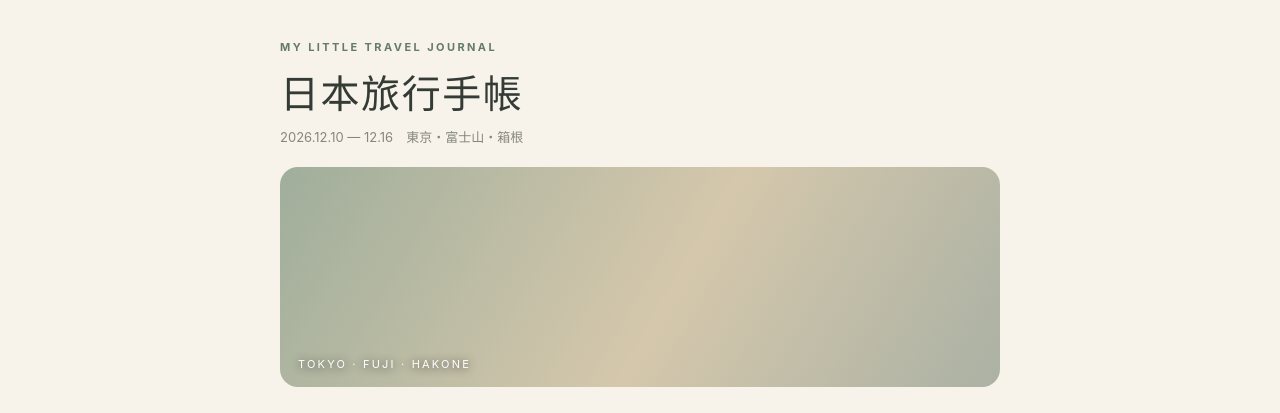
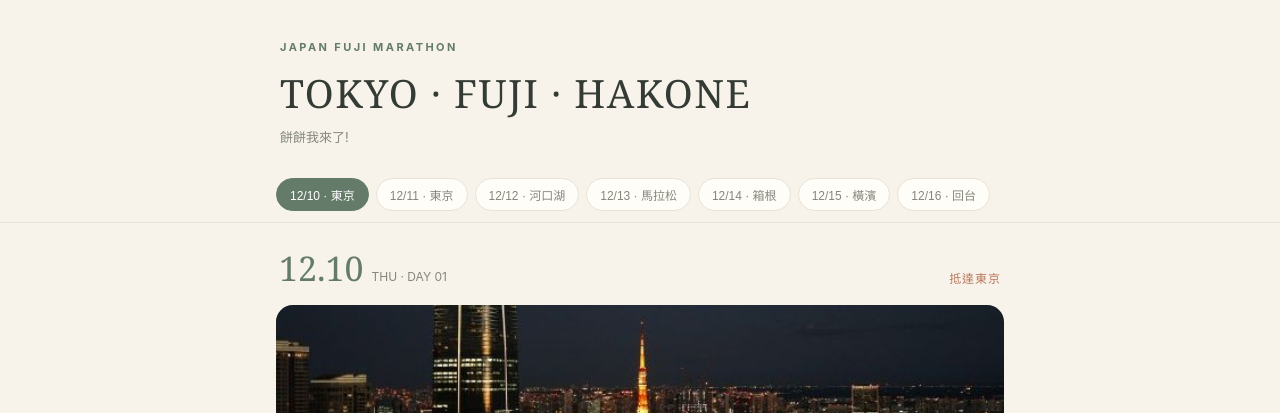
Before and after one commit to winnie0532/tokyo-travel, a plain HTML site: page index.html in a window 1280 px wide. Shown: the top 413 px of the page. Drawn offline with Linux system fonts and the light colour scheme.

Commit message:
Remove hero banner from homepage

```diff
--- a/index.html
+++ b/index.html
@@ -4,18 +4,15 @@
   <meta charset="UTF-8">
   <meta name="viewport" content="width=device-width, initial-scale=1">
   <meta name="theme-color" content="#f7f3eb">
-  <meta name="description" content="2026 日本旅行手帳：東京、富士山、箱根、橫濱">
-  <title>日本旅行手帳｜東京・富士・箱根</title>
+  <meta name="description" content="2026 Japan Travel Journal: Tokyo, Fuji, Hakone, Yokohama">
+  <title>Japan Fuji Marathon｜TOKYO · FUJI · HAKONE</title>
   <link rel="stylesheet" href="css/style.css">
 </head>
 <body>
   <header class="hero">
-    <div class="eyebrow">MY LITTLE TRAVEL JOURNAL</div>
-    <h1>日本旅行手帳</h1>
-    <p class="subtitle">2026.12.10 — 12.16　東京・富士山・箱根</p>
-    <div class="hero-photo" role="img" aria-label="日本旅行風景">
-      <span>TOKYO · FUJI · HAKONE</span>
-    </div>
+    <div class="eyebrow">JAPAN FUJI MARATHON</div>
+    <h1>TOKYO · FUJI · HAKONE</h1>
+    <p class="subtitle">餅餅我來了!</p>
   </header>
 
   <nav class="tabs-wrap" aria-label="每日行程">
```
